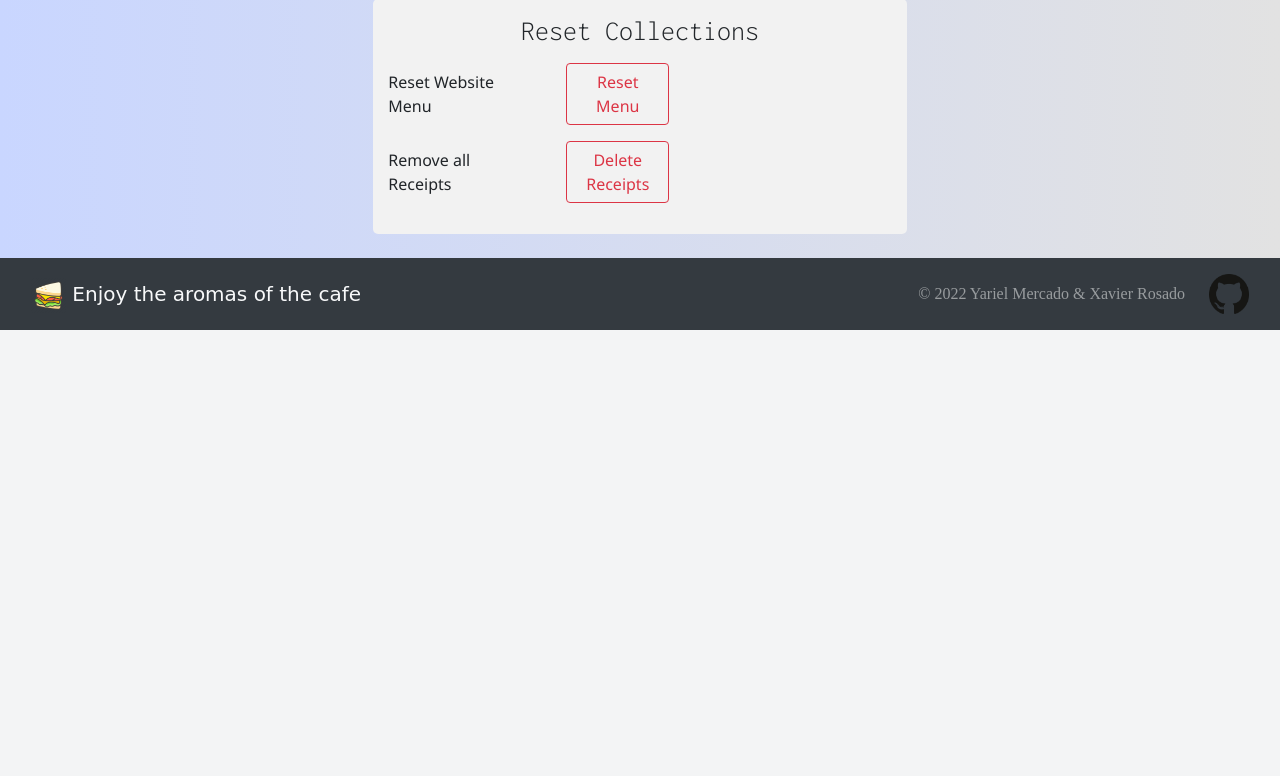
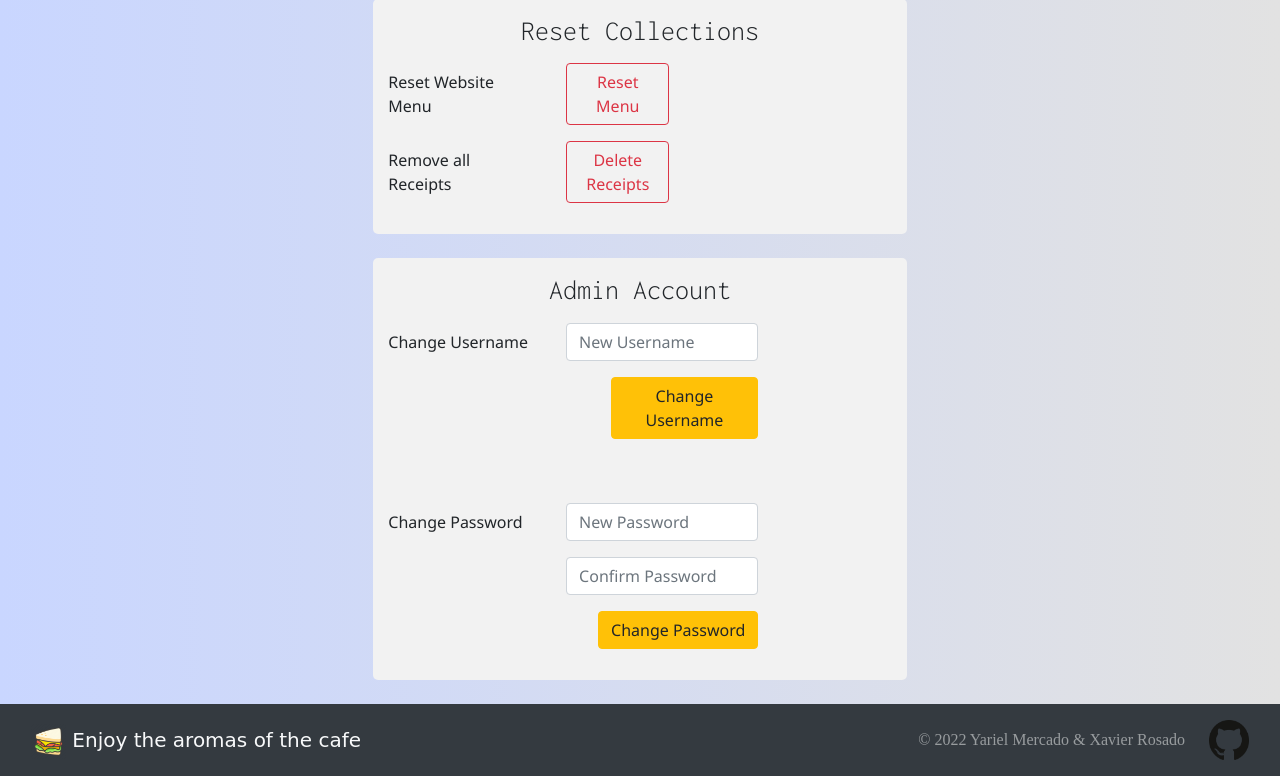
Before and after one commit to Mercrist/caffe-etoile, a Flask app: template templates/admin.html in a window 1280 px wide. Shown: the part 1078-1854 px from the top of the page. Before the commit the page ends 1408 px from the top, so only its background shows below. Run offline with Flask 2, Linux system fonts and the light colour scheme; the template is opened without the code that fills it, so the values that code supplies are empty; some libraries are stand-ins or nearby versions; some web fonts are replaced.

Commit message:
admin css added to admin page

```diff
--- a/templates/admin.html
+++ b/templates/admin.html
@@ -203,6 +203,57 @@
     </div>
 </div>
 
+<div class="admin_section">
+    <div class="admin_section_content container col-md-5">
+        <h3>Admin Account</h3>
+        <form method="post">
+            <div class="form-group row">
+                <label for="newUsername" class="col-md-4 col-form-label">Change Username</label>
+                <div class="col-md-5">
+                    <input type="text" name="new_username_input" minlength="3" maxlength="30" class="form-control"
+                        id="newUsername" placeholder="New Username" required>
+                </div>
+            </div>
+
+            <div class="form-group row">
+                <label for="changeUsername" class="col-md-5 col-form-label"></label>
+                <div class="col-md-4 text-right">
+                    <button type="submit" class="btn btn-warning" id="changeUsername" name="remove_username_button"
+                        value="clicked">Change Username</button>
+                </div>
+            </div>
+        </form>
+
+        <br><br>
+
+        <form method="post">
+            <div class="form-group row">
+                <label for="newPswd" class="col-md-4 col-form-label">Change Password</label>
+                <div class="col-md-5">
+                    <input type="password" name="new_password_input" minlength="4" maxlength="30" class="form-control"
+                        id="newPswd" placeholder="New Password" required>
+                </div>
+            </div>
+
+            <div class="form-group row">
+                <label for="newPswdConf" class="col-md-4 col-form-label"></label>
+                <div class="col-md-5">
+                    <input type="password" name="confirm_password_input" minlength="4" maxlength="50"
+                        class="form-control" id="newPswdConf" placeholder="Confirm Password" required>
+                </div>
+            </div>
+
+            <div class="form-group row">
+                <label for="changePswd" class="col-md-4 col-form-label"></label>
+                <div class="col-md-5 text-right">
+                    <button type="submit" class="btn btn-warning" id="changePswd" name="new_password_button"
+                        value="clicked">Change Password</button>
+                </div>
+            </div>
+        </form>
+    </div>
+</div>
+
 
 {% endblock %}
 
```
Also changed, not shown: templates/login.html (+4 -4 lines).
